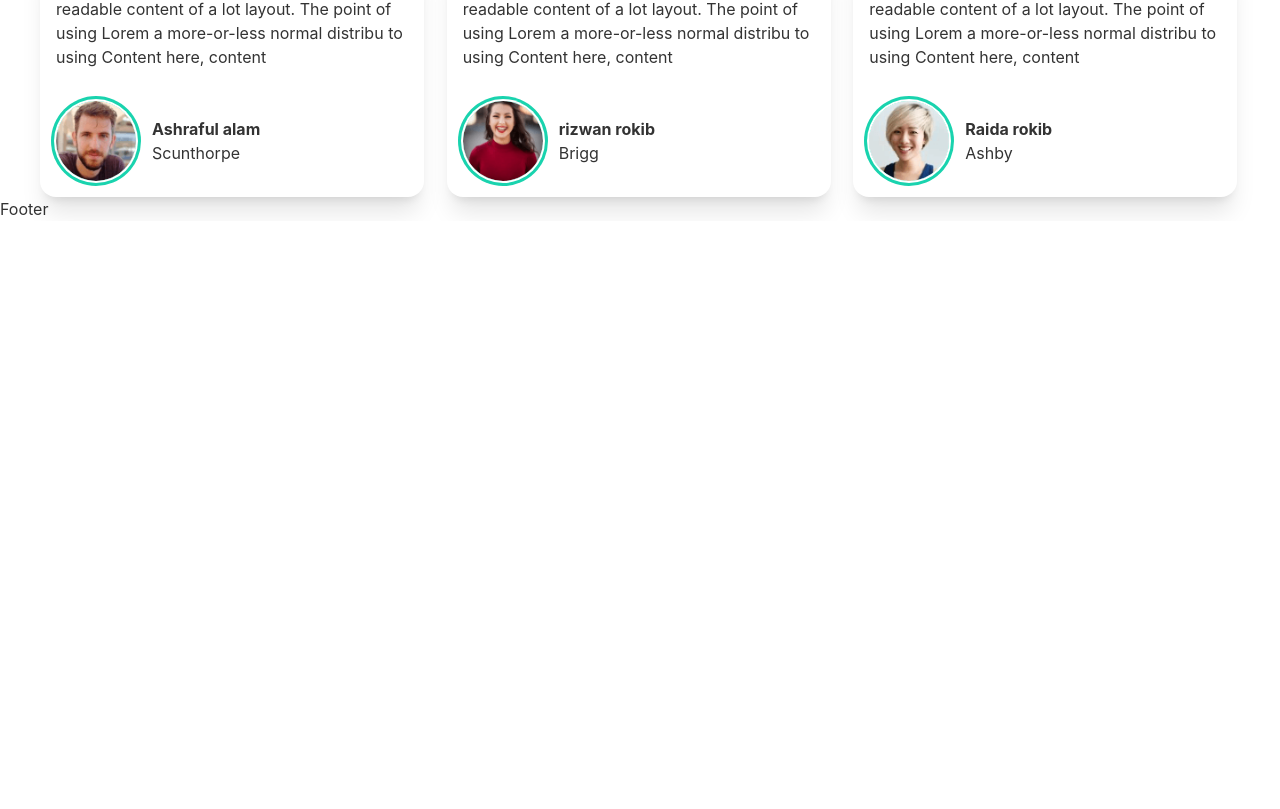
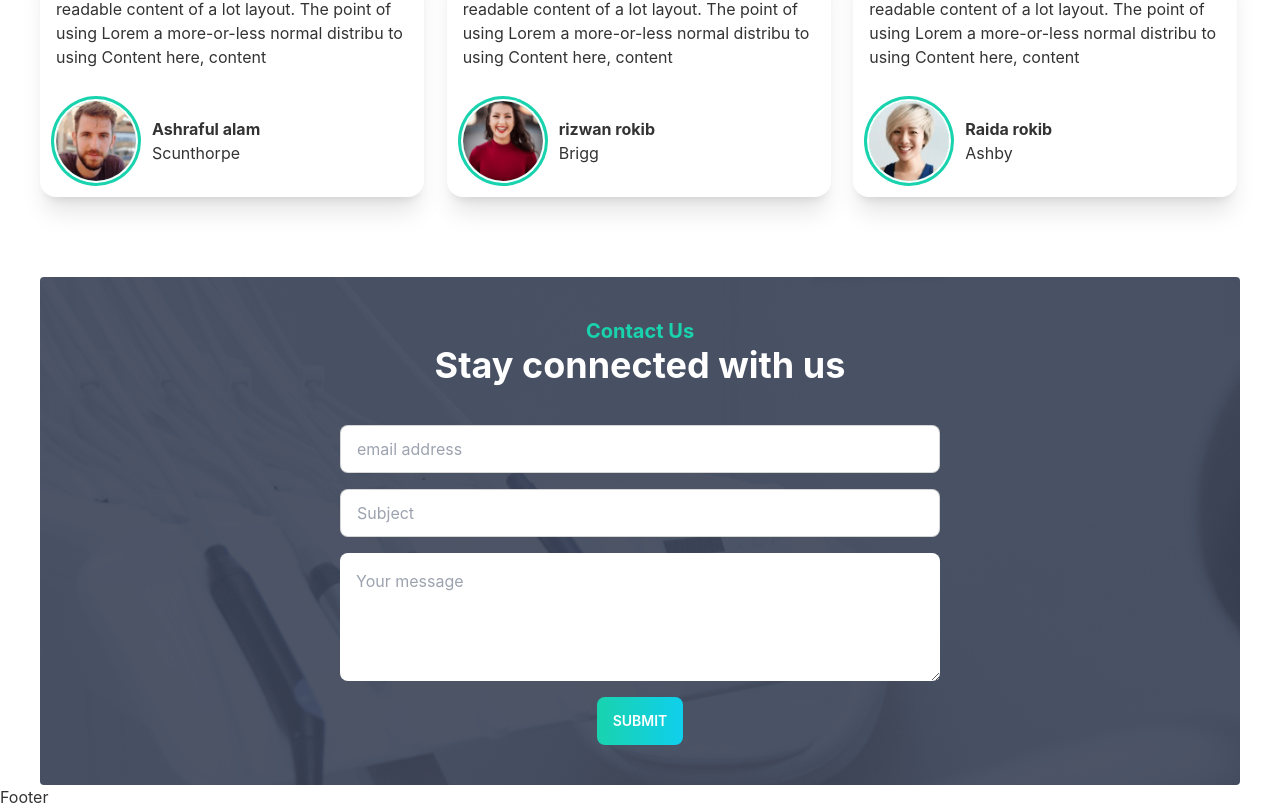
Before and after one commit to ashrafcse3/doctors-portal-client, a React (Create React App) app: page / in a window 1280 px wide. Shown: the part 3388-4197 px from the top of the page. Before the commit the page ends 3609 px from the top, so only its background shows below. Built offline with nearby package versions, Linux system fonts and the light colour scheme.

Commit message:
added contact us form

```diff
--- /dev/null
+++ b/src/Pages/Home/ContactUs/ContactUs.js
@@ -0,0 +1,26 @@
+import React from 'react';
+import appointment_bg from '../../../assets/images/appointment.png';
+import H14xl from '../../../components/H14xl/H14xl';
+import PrimaryButton from '../../../components/PrimaryButton/PrimaryButton';
+import PrimaryH3 from '../../../components/PrimaryH3/PrimaryH3';
+
+const ContactUs = () => {
+    return (
+        <div className='mt-20 rounded' style={{ background: `url(${appointment_bg})` }}>
+            <div className='mx-auto w-1/2 text-center py-10'>
+                <PrimaryH3>Contact Us</PrimaryH3>
+                <H14xl extraClass='text-white'>Stay connected with us</H14xl>
+                <form className='mt-10'>
+                    <div className="form-control">
+                        <input type="text" placeholder="email address" className="input input-bordered" />
+                        <input type="text" placeholder="Subject" className="input input-bordered mt-4" />
+                        <textarea rows='4' type="text" placeholder="Your message" className="rounded-lg p-4 my-4" />
+                    </div>
+                    <PrimaryButton>Submit</PrimaryButton>
+                </form>
+            </div>
+        </div>
+    );
+};
+
+export default ContactUs;
--- a/src/Pages/Home/Home/Home.js
+++ b/src/Pages/Home/Home/Home.js
@@ -1,5 +1,6 @@
 import React from 'react';
 import Banner from '../Banner/Banner';
+import ContactUs from '../ContactUs/ContactUs';
 import Feature1 from '../Feature1/Feature1';
 import Feature2 from '../Feature2/Feature2';
 import InfoCard from '../InfoCard/InfoCard';
@@ -15,6 +16,7 @@ const Home = () => {
             <Feature1></Feature1>
             <Feature2></Feature2>
             <Testimonials></Testimonials>
+            <ContactUs></ContactUs>
         </div>
     );
 };
```
